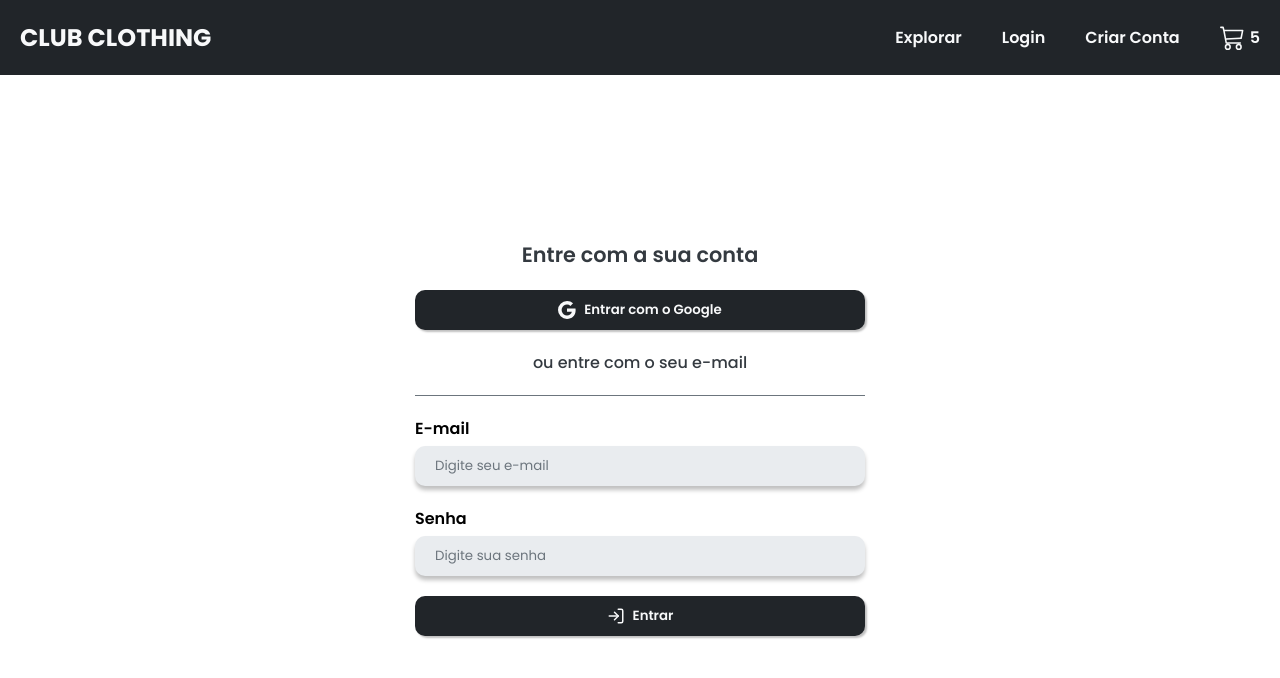
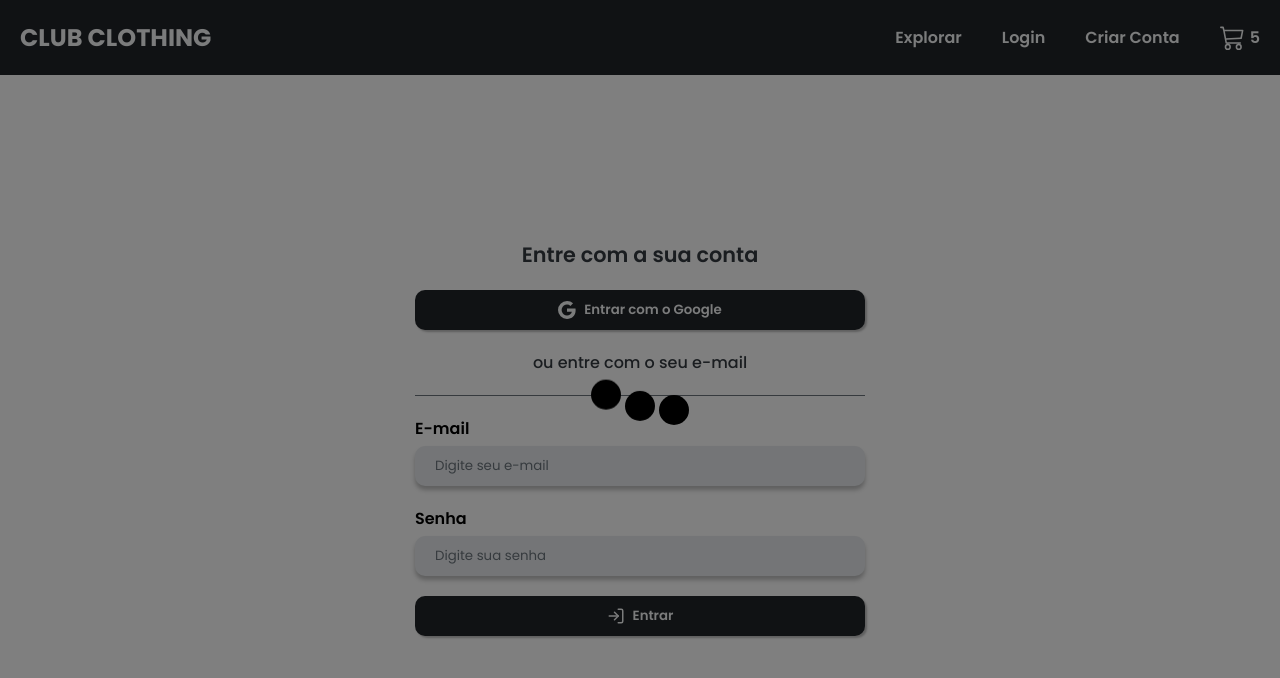
Before and after one commit to Viniciusrbr/Club-Clothing-Ecommerce, a React (Vite) app: page /login in a window 1280 px wide. Both pictures are taken after a click on the button "Entrar com o Google". Shown: the top 678 px of the page. Built offline with nearby package versions, Linux system fonts and the light colour scheme; no server answers.

Commit message:
feat: add Loading component on App initializing, login page and sign up page

```diff
--- a/package.json
+++ b/package.json
@@ -19,6 +19,7 @@
     "react-hook-form": "^7.50.1",
     "react-icons": "^5.0.1",
     "react-router-dom": "^6.22.1",
+    "react-spinners": "^0.13.8",
     "styled-components": "^6.1.8",
     "validator": "^13.11.0"
   },
--- a/src/App.tsx
+++ b/src/App.tsx
@@ -11,6 +11,7 @@ import { auth, db } from './config/firebase.config'
 import { UserContext } from './contexts/user.context'
 import { collection, getDocs, query, where } from 'firebase/firestore'
 import { userConverter } from './converters/firestore.converters'
+import Loading from './components/loading/loading.component'
 
 const App: FunctionComponent = () => {
   const [isInitializing, setIsInitializing] = useState(true)
@@ -43,7 +44,7 @@ const App: FunctionComponent = () => {
     return setIsInitializing(false)
   })
 
-  if (isInitializing) return null
+  if (isInitializing) return <Loading />
 
   return (
     <BrowserRouter>
--- /dev/null
+++ b/src/components/loading/loading.component.tsx
@@ -0,0 +1,14 @@
+import { FunctionComponent } from 'react'
+import SyncLoader from 'react-spinners/SyncLoader'
+
+import { LoadingContainer } from './loading.styles'
+
+const Loading: FunctionComponent = () => {
+  return (
+    <LoadingContainer>
+      <SyncLoader size={30} />
+    </LoadingContainer>
+  )
+}
+
+export default Loading
--- /dev/null
+++ b/src/components/loading/loading.styles.tsx
@@ -0,0 +1,13 @@
+import styled from 'styled-components'
+
+export const LoadingContainer = styled.div`
+  position: fixed;
+  top: 0;
+  left: 0;
+  height: 100vh;
+  width: 100vw;
+  background-color: rgba(0, 0, 0, 0.5);
+  display: flex;
+  align-items: center;
+  justify-content: center;
+`
--- a/src/pages/login/login.page.tsx
+++ b/src/pages/login/login.page.tsx
@@ -2,7 +2,7 @@ import { BsGoogle } from 'react-icons/bs'
 import { FiLogIn } from 'react-icons/fi'
 import { useForm } from 'react-hook-form'
 import validator from 'validator'
-import { useEffect, useContext } from 'react'
+import { useEffect, useContext, useState } from 'react'
 import { useNavigate } from 'react-router-dom'
 
 // Components
@@ -10,6 +10,7 @@ import CustomButton from '../../components/custom-button/custom-button.component
 import CustomInput from '../../components/custom-input/custom-input.component'
 import Header from '../../components/header/header.component'
 import InputErrorMessage from '../../components/input-error-message/input-error-message.component'
+import Loading from '../../components/loading/loading.component'
 
 // Styles
 import {
@@ -46,6 +47,8 @@ const LoginPage = () => {
         formState: { errors }
     } = useForm<LoginForm>()
 
+    const [isLoading, setIsLoading] = useState(false)
+
     const { isAuthenticated } = useContext(UserContext)
 
     const navigate = useNavigate()
@@ -58,6 +61,7 @@ const LoginPage = () => {
 
     const handleSubmitPress = async (data: LoginForm) => {
         try {
+            setIsLoading(true)
             const userCredentials = await signInWithEmailAndPassword(
                 auth,
                 data.email,
@@ -79,11 +83,14 @@ const LoginPage = () => {
                 setError('email', { type: 'invalid' })
                 setError('password', { type: 'invalid' })
             }
+        } finally {
+            setIsLoading(false)
         }
     }
 
     const handleSignInWithGooglePress = async () => {
         try {
+            setIsLoading(true)
             const userCredentials = await signInWithPopup(auth, googleProvider)
 
             const querySnapshot = await getDocs(
@@ -109,12 +116,16 @@ const LoginPage = () => {
             }
         } catch (error) {
             console.log(error)
+        } finally {
+            setIsLoading(false)
         }
     }
 
     return (
         <>
             <Header />
+
+            {isLoading && <Loading />}
 
             <LoginContainer>
                 <LoginContent>
--- a/src/pages/sign-up/sign-up.page.tsx
+++ b/src/pages/sign-up/sign-up.page.tsx
@@ -2,13 +2,14 @@ import { FiLogIn } from 'react-icons/fi'
 import { useForm } from 'react-hook-form'
 import validator from 'validator'
 import { useNavigate } from 'react-router-dom'
-import { useContext, useEffect } from 'react'
+import { useContext, useEffect, useState } from 'react'
 
 // Components
 import CustomButton from '../../components/custom-button/custom-button.component'
 import CustomInput from '../../components/custom-input/custom-input.component'
 import Header from '../../components/header/header.component'
 import InputErrorMessage from '../../components/input-error-message/input-error-message.component'
+import Loading from '../../components/loading/loading.component'
 
 // Styles
 import {
@@ -41,6 +42,8 @@ const SignUpPage = () => {
         formState: { errors }
     } = useForm<SignUpForm>()
 
+    const [isLoading, setIsLoading] = useState(false)
+
     const watchPassword = watch('password')
 
     const { isAuthenticated } = useContext(UserContext)
@@ -55,6 +58,7 @@ const SignUpPage = () => {
 
     const handleSubmitPress = async (data: SignUpForm) => {
         try {
+            setIsLoading(true)
             const userCredentials = await createUserWithEmailAndPassword(auth, data.email, data.password)
 
             await addDoc(collection(db, 'users'), {
@@ -70,12 +74,16 @@ const SignUpPage = () => {
             if (_error.code === AuthErrorCodes.EMAIL_EXISTS) {
                 return setError('email', { type: 'alreadyInUse' })
             }
+        } finally {
+            setIsLoading(false)
         }
     }
 
     return (
         <>
             <Header />
+
+            {isLoading && <Loading />}
 
             <SignUpContainer>
                 <SignUpContent>
```
Also changed, not shown: 1 other file (tests, documents, lock files or other folders).
